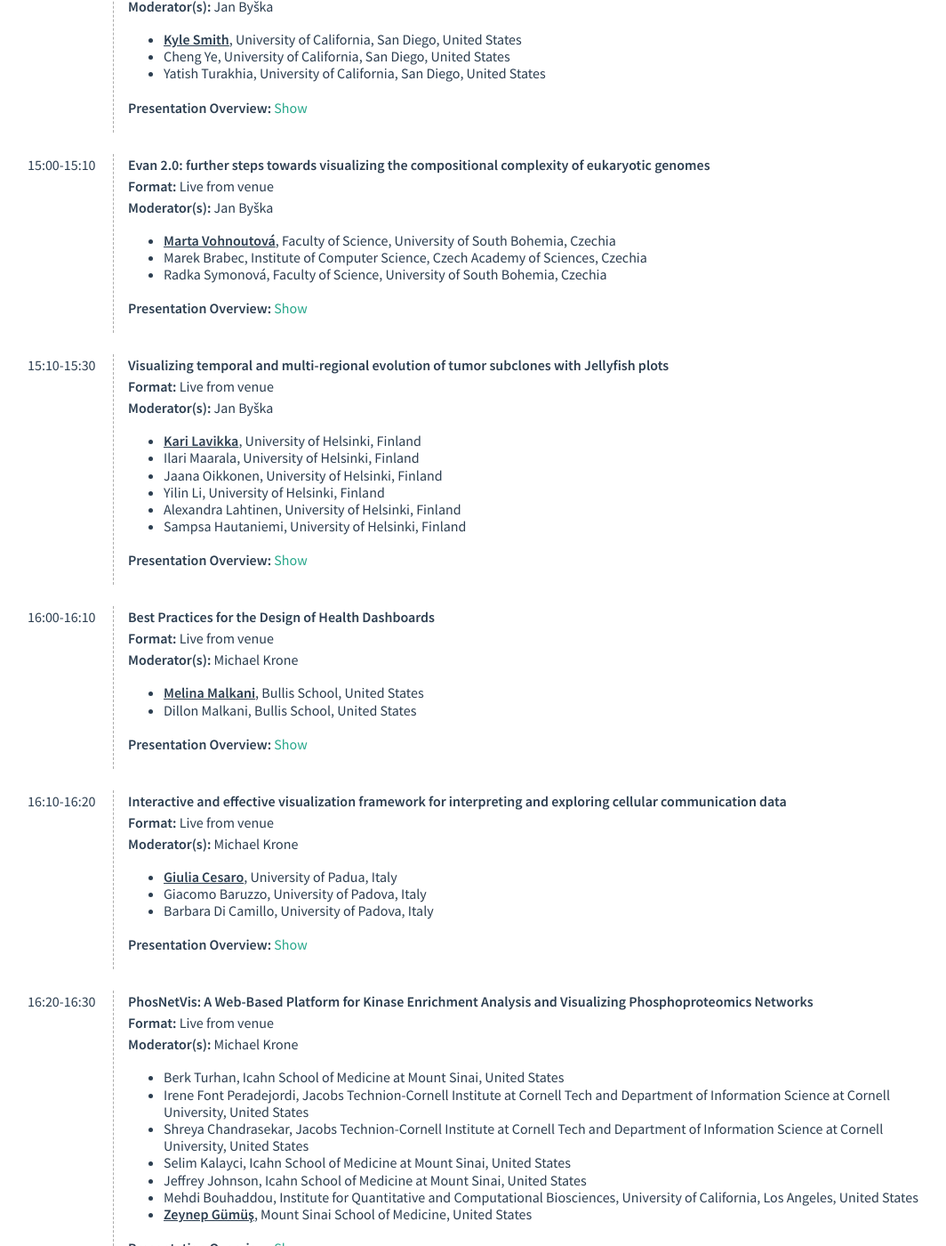
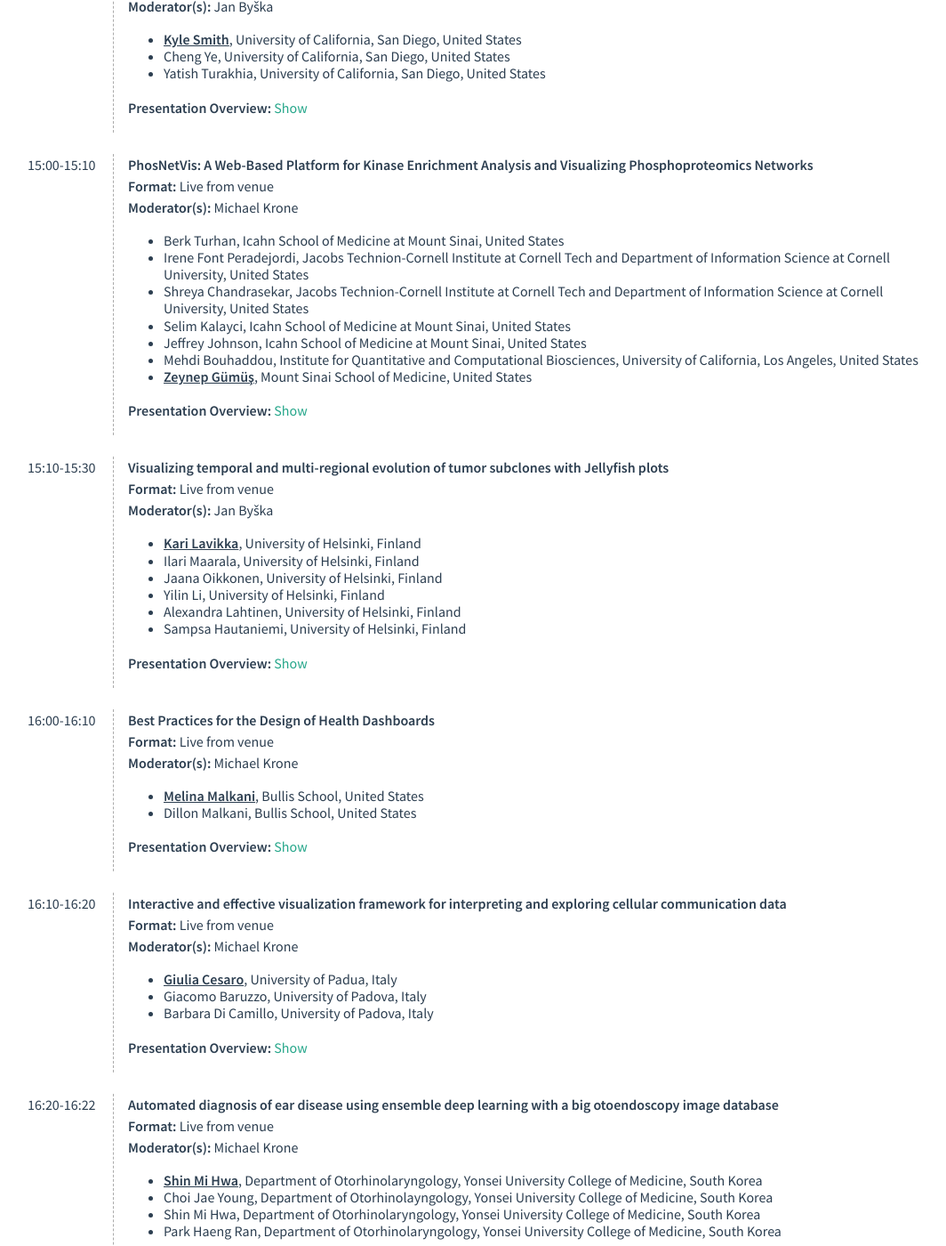
Before and after one commit to foreveremain/2024, a Jekyll site: the page built from program_ismb.md, in a window 1280 px wide and 1400 px high, scrolled down 3704 px. Shown: the whole window at 89% size, without its empty margins (97-1161 px from the left). Built offline with Jekyll 4.4.1, drawn with Linux system fonts in a browser that asks for light colours; some of the changed text lies outside the part shown.

Commit message:
update ismb programme

```diff
--- a/program_ismb_timetable.html
+++ b/program_ismb_timetable.html
@@ -306,38 +306,45 @@
         </div>
     </div>
 </div>
+
 <div class="row schedulerow">
     <div class="timeSpans">15:00-15:10</div>
     <div class="scheduledetails">
-        <div class="talk-title"><strong>Evan 2.0: further steps towards visualizing the compositional
-                complexity of eukaryotic genomes</strong> </div>
+        <div class="talk-title"><strong>PhosNetVis: A Web-Based Platform for Kinase Enrichment Analysis
+                and Visualizing Phosphoproteomics Networks</strong> </div>
         <div class="room"><strong>Format:</strong> Live from venue</div>
-        <div class="room"><strong>Moderator(s):</strong> Jan Byška</div>
+        <div class="room"><strong>Moderator(s):</strong> Michael Krone</div>
         <div>
             <ul class="authorsList">
-                <li><span class="speaker">Marta Vohnoutová</span>, Faculty of Science, University of South Bohemia,
-                    Czechia </li>
-                <li>Marek Brabec, Institute of Computer Science, Czech Academy of Sciences, Czechia </li>
-                <li>Radka Symonová, Faculty of Science, University of South Bohemia, Czechia </li>
+                <li>Berk Turhan, Icahn School of Medicine at Mount Sinai, United States </li>
+                <li>Irene Font Peradejordi, Jacobs Technion-Cornell Institute at Cornell Tech and Department of
+                    Information Science at Cornell University, United States </li>
+                <li>Shreya Chandrasekar, Jacobs Technion-Cornell Institute at Cornell Tech and Department of
+                    Information Science at Cornell University, United States </li>
+                <li>Selim Kalayci, Icahn School of Medicine at Mount Sinai, United States </li>
+                <li>Jeffrey Johnson, Icahn School of Medicine at Mount Sinai, United States </li>
+                <li>Mehdi Bouhaddou, Institute for Quantitative and Computational Biosciences, University of
+                    California, Los Angeles, United States </li>
+                <li><span class="speaker">Zeynep Gümüş</span>, Mount Sinai School of Medicine, United States </li>
             </ul>
         </div>
         <p><strong>Presentation Overview:</strong> <a class="showToggle3" href="#">Show</a> </p>
         <div style="display:none;">
-            <p>Repetitive sequences encompass a substantial proportion of plant (up to 80 %) and vertebrate genomes
-                (up to 55 %). Such a high proportion of repeats has far-reaching implications for genome
-                organization, function, stability and evolution. Repeats can further influence the overall genome
-                nucleotide composition and distribution of adenine and thymine (AT) versus guanine and cytosine (GC)
-                across the genome. While distribution of retrotransposons positively correlates with genes, DNA
-                transposons correlate negatively. Since these two groups of repeats differ in their gc%, they play
-                an important role in the regional nucleotide composition related to gene transcription and to its
-                regulation. We keep on upgrading our Python tool visualizing the repeat proportion, the GC% of
-                non-repetitive and the gc% of soft-masked/repetitive fraction in a single plot. We adjust the
-                sliding window size to reflect the genome size. Further, we added an analytical part of our tool
-                disentangling the compositional complexity in better details. Our results provide so far
-                unprecedented resolution in GC% and gc% and show a so far hidden AT/GC heterogeneity in lower
-                vertebrate genomes that were considered homogenous before. Finally, we show a non-random
-                distribution of transposons and their gc% indicating a role of selection in the compositional genome
-                evolution.</p>
+            <p>Protein phosphorylation is a crucial cellular signaling process, where a kinase modifies a protein
+                residue. Multiple kinases can alter various sites on a substrate protein. To better understand human
+                cellular systems in health and disease, researchers are gathering extensive data on the abundance
+                and phosphorylation sites and states of thousands of proteins, as we analyze within the Human
+                Immunology Project Consortium (HIPC) and the Clinical Proteomic Tumor Analysis Consortium (CPTAC).
+                Although there are tools available to infer kinase-substrate interactions (KSIs) from proteomics
+                datasets, there is a need for interactive exploration of the resulting KSI networks, simultaneously
+                with the phosphorylation sites and states of each substrate protein across multiple experiments and
+                time points. To address this need, we present PhosNetVis, a web-based tool that streamlines multiple
+                phosphoproteomics data analysis steps within a single platform to enable easy inference, generation,
+                and interactive exploration of KSI networks. With PhosNetVis, users can run Kinase Enrichment
+                Analysis (KEA) to detect significantly enriched kinases in their datasets and visually explore their
+                resulting networks. This helps in identifying key kinase-substrate interactions (KSIs) and lower the
+                difficulties of interpreting phosphoproteomics data, leading to faster and better biological
+                insights. PhosNetVis is open-sourced on GitHub, and available at phosnetvis.app</p>
         </div>
     </div>
 </div>
@@ -444,48 +451,7 @@
     </div>
 </div>
 <div class="row schedulerow">
-    <div class="timeSpans">16:20-16:30</div>
-    <div class="scheduledetails">
-        <div class="talk-title"><strong>PhosNetVis: A Web-Based Platform for Kinase Enrichment Analysis
-                and Visualizing Phosphoproteomics Networks</strong> </div>
-        <div class="room"><strong>Format:</strong> Live from venue</div>
-        <div class="room"><strong>Moderator(s):</strong> Michael Krone</div>
-        <div>
-            <ul class="authorsList">
-                <li>Berk Turhan, Icahn School of Medicine at Mount Sinai, United States </li>
-                <li>Irene Font Peradejordi, Jacobs Technion-Cornell Institute at Cornell Tech and Department of
-                    Information Science at Cornell University, United States </li>
-                <li>Shreya Chandrasekar, Jacobs Technion-Cornell Institute at Cornell Tech and Department of
-                    Information Science at Cornell University, United States </li>
-                <li>Selim Kalayci, Icahn School of Medicine at Mount Sinai, United States </li>
-                <li>Jeffrey Johnson, Icahn School of Medicine at Mount Sinai, United States </li>
-                <li>Mehdi Bouhaddou, Institute for Quantitative and Computational Biosciences, University of
-                    California, Los Angeles, United States </li>
-                <li><span class="speaker">Zeynep Gümüş</span>, Mount Sinai School of Medicine, United States </li>
-            </ul>
-        </div>
-        <p><strong>Presentation Overview:</strong> <a class="showToggle3" href="#">Show</a> </p>
-        <div style="display:none;">
-            <p>Protein phosphorylation is a crucial cellular signaling process, where a kinase modifies a protein
-                residue. Multiple kinases can alter various sites on a substrate protein. To better understand human
-                cellular systems in health and disease, researchers are gathering extensive data on the abundance
-                and phosphorylation sites and states of thousands of proteins, as we analyze within the Human
-                Immunology Project Consortium (HIPC) and the Clinical Proteomic Tumor Analysis Consortium (CPTAC).
-                Although there are tools available to infer kinase-substrate interactions (KSIs) from proteomics
-                datasets, there is a need for interactive exploration of the resulting KSI networks, simultaneously
-                with the phosphorylation sites and states of each substrate protein across multiple experiments and
-                time points. To address this need, we present PhosNetVis, a web-based tool that streamlines multiple
-                phosphoproteomics data analysis steps within a single platform to enable easy inference, generation,
-                and interactive exploration of KSI networks. With PhosNetVis, users can run Kinase Enrichment
-                Analysis (KEA) to detect significantly enriched kinases in their datasets and visually explore their
-                resulting networks. This helps in identifying key kinase-substrate interactions (KSIs) and lower the
-                difficulties of interpreting phosphoproteomics data, leading to faster and better biological
-                insights. PhosNetVis is open-sourced on GitHub, and available at phosnetvis.app</p>
-        </div>
-    </div>
-</div>
-<div class="row schedulerow">
-    <div class="timeSpans">16:30-16:32</div>
+    <div class="timeSpans">16:20-16:22</div>
     <div class="scheduledetails">
         <div class="talk-title"><strong>Automated diagnosis of ear disease using ensemble deep learning
                 with a big otoendoscopy image database</strong> </div>
@@ -525,7 +491,7 @@
     </div>
 </div>
 <div class="row schedulerow">
-    <div class="timeSpans">16:32-16:34</div>
+    <div class="timeSpans">16:23-16:25</div>
     <div class="scheduledetails">
         <div class="talk-title"><strong>Topological Data Analysis and Persistence Theory Applications to
                 Heart Arrhythmia</strong> </div>
@@ -558,7 +524,7 @@
     </div>
 </div>
 <div class="row schedulerow">
-    <div class="timeSpans">16:34-16:36</div>
+    <div class="timeSpans">16:26-16:28</div>
     <div class="scheduledetails">
         <div class="talk-title"><strong>Single Cell Data Analysis Made Easy: scDisco an App for
                 Non-Experts</strong> </div>
@@ -597,7 +563,7 @@
     </div>
 </div>
 <div class="row schedulerow">
-    <div class="timeSpans">16:36-16:38</div>
+    <div class="timeSpans">16:29-16:31</div>
     <div class="scheduledetails">
         <div class="talk-title"><strong>Automated Acute Lymphoblastic Leukemia Detection and
                 classification using Saliency Map</strong> </div>
@@ -631,7 +597,7 @@
     </div>
 </div>
 <div class="row schedulerow">
-    <div class="timeSpans">16:38-16:40</div>
+    <div class="timeSpans">16:32-16:34</div>
     <div class="scheduledetails">
         <div class="talk-title"><strong>cfDNAPro: An R/Bioconductor package for robust and reproducible
                 data analysis of cell-free DNA fragmentomic features</strong> </div>
@@ -681,7 +647,7 @@
     </div>
 </div>
 <div class="row schedulerow">
-    <div class="timeSpans">16:40-16:42</div>
+    <div class="timeSpans">16:35-16:37</div>
     <div class="scheduledetails">
         <div class="talk-title"><strong>PICKLUSTER: A protein-interface clustering and analysis plug-in
                 for UCSF ChimeraX</strong> </div>
@@ -719,7 +685,7 @@
     </div>
 </div>
 <div class="row schedulerow">
-    <div class="timeSpans">16:42-16:44</div>
+    <div class="timeSpans">16:38-16:40</div>
     <div class="scheduledetails">
         <div class="talk-title"><strong>Latent State Estimation of Cancer Patients Treated with
                 Nivolumab Using Deep State Space Model</strong> </div>
@@ -758,7 +724,7 @@
     </div>
 </div>
 <div class="row schedulerow">
-    <div class="timeSpans">16:44-16:46</div>
+    <div class="timeSpans">16:41-16:43</div>
     <div class="scheduledetails">
         <div class="talk-title"><strong>Interactive Visualization of Gene Sets in Pangenomes</strong>
         </div>
@@ -802,7 +768,7 @@
     </div>
 </div>
 <div class="row schedulerow">
-    <div class="timeSpans">16:46-16:48</div>
+    <div class="timeSpans">16:44-16:46</div>
     <div class="scheduledetails">
         <div class="talk-title"><strong>Phylogenetic Context Using Phylogenetic Outlines</strong> </div>
         <div class="room"><strong>Format:</strong> Live from venue</div>
@@ -832,7 +798,7 @@
     </div>
 </div>
 <div class="row schedulerow">
-    <div class="timeSpans">16:48-16:50</div>
+    <div class="timeSpans">16:47-16:49</div>
     <div class="scheduledetails">
         <div class="talk-title"><strong>CCPlotR: An R package for the visualisation of cell-cell
                 interactions</strong> </div>
@@ -867,36 +833,6 @@
 <div class="row schedulerow">
     <div class="timeSpans">16:50-16:52</div>
     <div class="scheduledetails">
-        <div class="talk-title"><strong>MaGplotR: a software for the analysis and visualization of
-                multiple MaGeCK screen datasets through aggregation</strong> </div>
-        <div class="room"><strong>Format:</strong> Live from venue</div>
-        <div class="room"><strong>Moderator(s):</strong> Michael Krone</div>
-        <div>
-            <ul class="authorsList">
-                <li>Alejandro Matía, Department of Biotechnology, INIA-CSIC, Spain </li>
-                <li>María M. Lorenzo, Department of Biotechnology, INIA-CSIC, Spain </li>
-                <li><span class="speaker">Duo Peng</span>, Chan Zuckerberg Biohub, United States </li>
-            </ul>
-        </div>
-        <p><strong>Presentation Overview:</strong> <a class="showToggle3" href="#">Show</a> </p>
-        <div style="display:none;">
-            <p>In the recent years, genetic screens are gaining crucial importance for interrogating gene function
-                in a high-throughput manner. Bioinformatic tools for analyzing and visualizing the results from
-                these screens are being developed to help with these tasks. We present MaGplotR, a tool that
-                analyzes multiple CRISPR screen datasets, identifies common hits, couples the hits to enrichment
-                analysis (several GO categories) and network plots, and produces publication-level plots. Output
-                plots give information on the quality control of the screen data (e.g., sgRNA distribution and PCA
-                for quality control) and show the best hits by aggregation from multiple screen experiments. To
-                maximize comparability, rank is used to identify common hits. MaGplotR can also be used to analyze
-                experiments where a control condition is used for multiple treatment conditions. MaGplotR is
-                executed from any command line and is fast and easy to use, with even just one argument. It is
-                available at https://github.com/alematia/MaGplotR.</p>
-        </div>
-    </div>
-</div>
-<div class="row schedulerow">
-    <div class="timeSpans">16:52-16:54</div>
-    <div class="scheduledetails">
         <div class="talk-title"><strong>VIBE: An R package for the Visualization and Exploration of Bulk
                 mRNA Expression data to prioritize cancer types for drug discovery</strong> </div>
         <div class="room"><strong>Format:</strong> Live from venue</div>
@@ -929,7 +865,7 @@
     </div>
 </div>
 <div class="row schedulerow">
-    <div class="timeSpans">16:54-16:56</div>
+    <div class="timeSpans">16:53-16:55</div>
     <div class="scheduledetails">
         <div class="talk-title"><strong>Interactive visualisation for chromatin interaction
                 networks</strong> </div>
```
